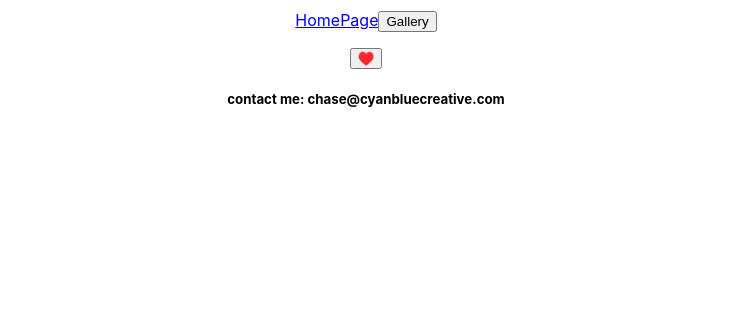
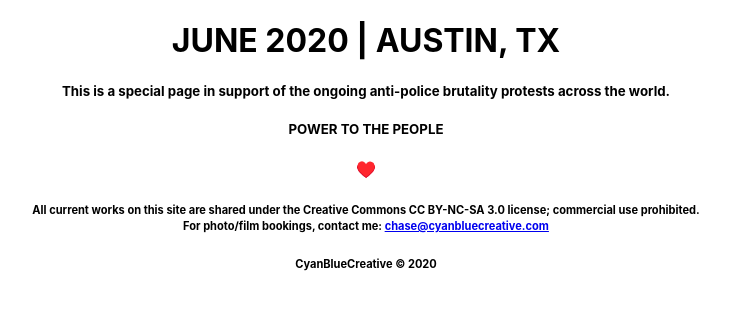
Before and after one commit to CyanBlueCode/cyanbluecreative, a React (Create React App) app: page /cantbreathe in a window 1280 px wide. Shown: the top 310 px of the page, without its empty margins (274-1004 px from the left). Built offline with nearby package versions, Linux system fonts and the light colour scheme; no server answers; the database is empty.

Commit message:
Page setup before deletions

```diff
--- a/package.json
+++ b/package.json
@@ -13,6 +13,7 @@
     "react": "^16.13.1",
     "react-dom": "^16.13.1",
     "react-images": "^1.1.7",
+    "react-images-viewer": "^1.6.2",
     "react-photo-gallery": "^8.0.0",
     "react-router-dom": "^5.2.0",
     "react-scripts": "3.4.1"
--- a/src/App.js
+++ b/src/App.js
@@ -6,6 +6,7 @@ import Footer from './components/footer/footer';
 import Navigation from './components/navbar/navigation';
 import HomePage from './components/pages/home/home-page';
 import PeoplePortfolio from './components/pages/photo/people-portfolio';
+import CantBreathe from './components/pages/photo/cant-breathe'
 import UnderConstruction from './components/pages/misc/under-construction';
 import { Switch, Route, withRouter } from 'react-router-dom';
 import Firebase from './config';
@@ -38,23 +39,23 @@ const App = () => {
       {/* <UnderConstruction /> */}
       {/* ) : ( */}
       {/* <div style={{ margin: '5px' }}> */}
-      <Header />
+      {/* <Header /> */}
       <Switch>
         <Route exact path="/" component={UnderConstruction} />
-        <Route path="/home" component={HomePage} />
+        <Route path="/cantbreathe" component={CantBreathe} />
+        {/* <Route path="/home" component={HomePage} /> */}
         {/* <Route path="/navi" component={Navigation} /> */}
-        <Route path="/gallery" component={ImgGallery} />
+        {/* <Route path="/gallery" component={ImgGallery} /> */}
         {/* <Route
           path="/gallery"
           render={(props) => <ImgGallery {...props} photos={photos} />}
         /> */}
-        <Route path="/header" component={Header} />
-        <Route path="/people" component={PeoplePortfolio} />
+        {/* <Route path="/header" component={Header} />
+        <Route path="/people" component={PeoplePortfolio} /> */}
       </Switch>
       {/* </div> */}
       {/* )} */}
       <div style={{ textAlign: 'center', marginTop: '15px' }}>
-        <button onClick={() => toggleMessage(!message)}>♥️</button>
         <Footer />
       </div>
     </div>
--- a/src/components/footer/footer.jsx
+++ b/src/components/footer/footer.jsx
@@ -1,7 +1,18 @@
 import React from 'react';
 
 const Footer = () => {
-  return ( <div><h5>contact me: chase@cyanbluecreative.com</h5></div> );
-}
+  return (
+    <div>
+      <h5>
+        <small>
+        All current works on this site are shared under the Creative Commons CC BY-NC-SA 3.0 license; commercial use prohibited.
+        </small>
+        <br/>
+        <small>For photo/film bookings, contact me: <a href="mailto:chase@cyanbluecreative.com">chase@cyanbluecreative.com</a></small>
+      </h5>
+      <h5><small>CyanBlueCreative © 2020</small></h5>
+    </div>
+  );
+};
 
 export default Footer;
--- a/src/components/header/header.jsx
+++ b/src/components/header/header.jsx
@@ -1,15 +1,15 @@
 import React from 'react';
-import Navigation from '../navbar/navigation';
+// import Navigation from '../navbar/navigation';
 
 const Header = (props) => {
   return (
     <div style={{ margin: '10px', textAlign: 'center' }}>
-      {/* <h1>
-        <b>CYAN BLUE CREATIVE</b>
-      </h1>
-      <h5>⚠ currently under re-construction (these are stock photos) ⚠️</h5> */}
       <div>
-        <Navigation />
+        <h1>JUNE 2020 | AUSTIN, TX</h1>
+        <h5>
+        This is a special page in support of the ongoing anti-police brutality
+        protests across the world.
+      </h5>
       </div>
     </div>
   );
--- a/src/components/pages/misc/under-construction.jsx
+++ b/src/components/pages/misc/under-construction.jsx
@@ -2,6 +2,7 @@ import React from 'react';
 
 const UnderConstruction = () => {
   return (
+    <div>
       <div className="App">
         <header className="App-header">
           <h1>
@@ -10,6 +11,12 @@ const UnderConstruction = () => {
           <small>☕ Currently Undergoing Upgrades ☕</small>
         </header>
       </div>
+      <div style={{ textAlign: 'center', marginTop: '15px' }}>
+        <a href="/cantbreathe" style={{ textDecoration: 'none' }}>
+          <span role="img">♥️</span>
+        </a>
+      </div>
+    </div>
   );
 };
 
--- /dev/null
+++ b/src/components/pages/photo/cant-breathe.jsx
@@ -0,0 +1,38 @@
+import React, { useState, useEffect } from 'react';
+import Firebase from '../../../config';
+// import useEvent from '../../helpers/useEvent';
+import ImgGallery from './img-gallery';
+import Header from '../../header/header';
+
+const CantBreathe = (props) => {
+  const [photos4k, setPhotos4k] = useState();
+
+  useEffect(() => {
+    const ref = Firebase.database().ref('photos/cantbreathe');
+    const listener = ref.on('value', (snap) => {
+      // console.log('=>', snap.val());
+      if (snap.val()) {
+        setPhotos4k(snap.val());
+      }
+    });
+    return () => {
+      ref.off('value', listener);
+    };
+  }, []);
+
+  // TODO: implement MUI loading spinner while data being fetched?
+  return (
+    <div>
+      <Header />
+      {photos4k && <ImgGallery photos4k={photos4k} />}
+      <div style={{ textAlign: 'center', marginTop: '15px' }}>
+      <h5>POWER TO THE PEOPLE</h5>
+        <a href="/" style={{ textDecoration: 'none' }}>
+          <span role="img">♥️</span>
+        </a>
+      </div>
+    </div>
+  );
+};
+
+export default CantBreathe;
--- a/src/components/pages/photo/img-gallery.jsx
+++ b/src/components/pages/photo/img-gallery.jsx
@@ -2,6 +2,7 @@ import React, { useState, useEffect, useCallback } from 'react';
 import useEvent from '../../helpers/useEvent';
 import Gallery from 'react-photo-gallery';
 import Carousel, { Modal, ModalGateway } from 'react-images';
+import ImgsViewer from 'react-images-viewer';
 
 const ImgGallery = ({ photos4k }) => {
   const [currentImage, setCurrentImage] = useState(0);
@@ -17,7 +18,7 @@ const ImgGallery = ({ photos4k }) => {
   }, []);
 
   const closeLightbox = () => {
-    setCurrentImage(0);
+    // setCurrentImage(0);
     setViewerIsOpen(false);
   };
 
@@ -36,7 +37,7 @@ const ImgGallery = ({ photos4k }) => {
           ...photo,
           src: transformedSrc,
           // title: `${fileName}-${resolution}p-80`,
-          title: '© Cyan Blue Creative',
+          title: '©CyanBlueCreative',
         };
       })
     );
@@ -52,9 +53,9 @@ const ImgGallery = ({ photos4k }) => {
     setPhotos2k(photoSet2k);
   }, []);
 
-  console.log('1111=>', photos1k);
-  console.log('2222=>', photos2k);
-  console.log('=x=>', photos4k && photos4k);
+  // console.log('1111=>', photos1k);
+  // console.log('2222=>', photos2k);
+  // console.log('=x=>', photos4k && photos4k);
 
   // TODO: implement lazy loading with .slice to divide images into sections
   // TODO: useEvent to attach listeners or intersection observer
@@ -93,27 +94,30 @@ const ImgGallery = ({ photos4k }) => {
   // https://atomizedobjects.com/blog/react/add-event-listener-react-hooks/
   useEvent('resize', () => viewportCalc());
 
-  function doSomething(scrollPos) {
-    const viewportHeight = window.innerHeight;
-    if (scrollPos >= viewportHeight) {
-      console.log('SCROLLLL=>', scrollPos);
-    }
-  }
-  useEvent('scroll', (e) => {
-    const scrollPos = window.scrollY;
-    let ticking = false;
-    if (!ticking) {
-      window.requestAnimationFrame(() => {
-        doSomething(scrollPos);
-        ticking = false;
-      });
+  // function doSomething(scrollPos) {
+  //   const viewportHeight = window.innerHeight;
+  //   if (scrollPos >= viewportHeight) {
+  //     console.log('SCROLLLL=>', scrollPos);
+  //   }
+  // }
+  // useEvent('scroll', (e) => {
+  //   const scrollPos = window.scrollY;
+  //   let ticking = false;
+  //   if (!ticking) {
+  //     window.requestAnimationFrame(() => {
+  //       doSomething(scrollPos);
+  //       ticking = false;
+  //     });
 
-      ticking = true;
-    }
-  });
+  //     ticking = true;
+  //   }
+  // });
 
   // Disable right-click menu
-  useEvent('contextmenu', (e) => e.preventDefault());
+  // useEvent('contextmenu', (e) => e.preventDefault());
+
+  const onPrev = () => setCurrentImage(currentImage - 1);
+  const onNext = () => setCurrentImage(currentImage + 1);
 
   return (
     <div>
@@ -126,34 +130,18 @@ const ImgGallery = ({ photos4k }) => {
           limitNodeSearch={nodeLimit}
         />
       )}
-      {photos2k && (
-        <ModalGateway>
-          {viewerIsOpen ? (
-            <Modal onClose={closeLightbox}>
-              {/* TODO: lightbox currently loads all photos on open. not cool. solve */}
-              {/* <Carousel
-                currentIndex={currentImage}
-                views={(isRetina ? photos4k : photos2k).map((x) => ({
-                  ...x,
-                  srcset: x.srcSet,
-                  caption: x.description,
-                }))}
-              /> */}
-              <img
-                src={photos4k[currentImage].src}
-                style={{
-                  objectFit: 'contain',
-                  width: '100vw',
-                  height: '100vw',
-                  margin: '1%'
-                }}
-                alt={photos4k[currentImage].title}
-                onClick={closeLightbox}
-              />
-            </Modal>
-          ) : null}
-        </ModalGateway>
-      )}
+      {photos2k && <ImgsViewer
+        imgs={(isRetina ? photos4k : photos2k).map((x) => ({
+          ...x,
+          srcset: [],
+          caption: x.description,
+        }))}
+        isOpen={viewerIsOpen}
+        currImg={currentImage}
+        onClickPrev={onPrev}
+        onClickNext={onNext}
+        onClose={closeLightbox}
+      />}
     </div>
   );
 };
```
Also changed, not shown: 1 other file (tests, documents, lock files or other folders). Lines whose indentation alone changed are shown as unchanged.
